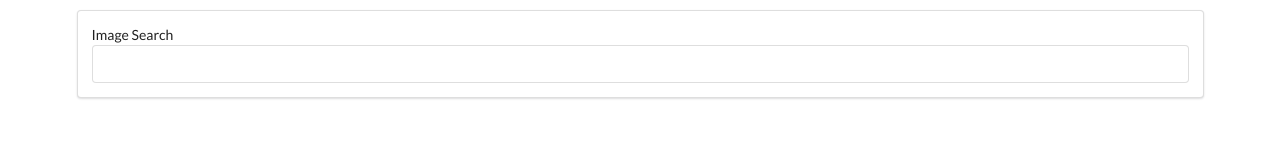
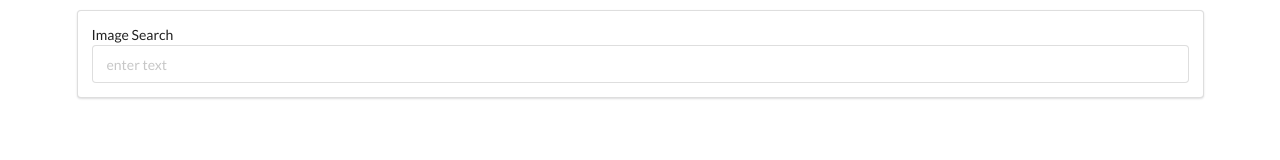
Before and after one commit to slightlyoffbass/demoReactProject3, a React (Create React App) app: page / in a window 1280 px wide. Shown: the top 160 px of the page. Built offline with nearby package versions, Linux system fonts and the light colour scheme.

Commit message:
added controled input

```diff
--- a/src/components/SearchBar.js
+++ b/src/components/SearchBar.js
@@ -1,18 +1,21 @@
 import React from 'react';
-
 
 class SearchBar extends React.Component{
 
-onInputChange(event) {
-    console.log(event.target.value);
- }
+    state = {term:''}
 
     render(){
         return (
         <div className="ui segment">
             <form className="ui form">
                 <label>Image Search</label>
-                <input type="text" className="field" onChange={this.onInputChange}/>
+                <input
+                    type="text"
+                    className="field"
+                    value={this.state.term}
+                    placeholder="enter text"
+                    onChange={(e)=> this.setState({term:e.target.value})}
+                />
             </form>
         </div>
         );
```
